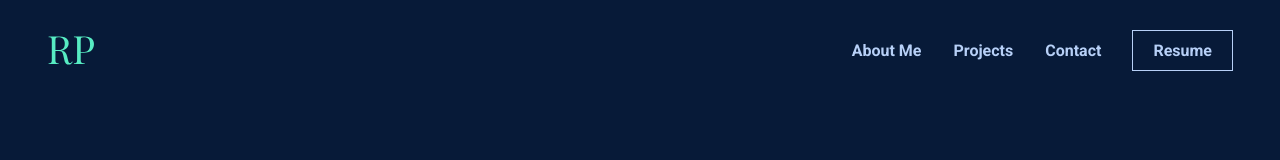
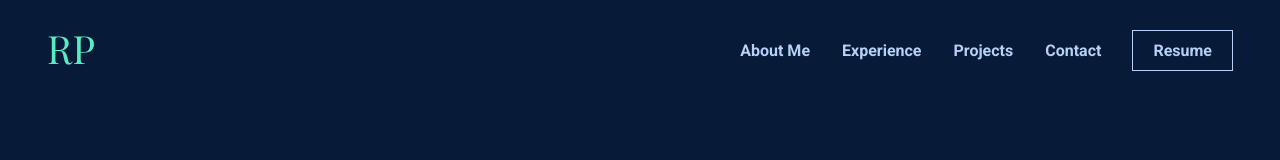
Before and after one commit to RudraPatel2003/rudrapatel, a Next.js app: page / in a window 1280 px wide. Shown: the top 160 px of the page. Built offline with nearby package versions, Linux system fonts and the light colour scheme.

Commit message:
Adds experience to navbar

```diff
--- a/src/components/NavBar.js
+++ b/src/components/NavBar.js
@@ -178,6 +178,11 @@ export default function NavBar() {
             </Link>
           </li>
           <li>
+            <Link href="/#experience">
+              <a onClick={closeHamburgerMenu}>Experience</a>
+            </Link>
+          </li>
+          <li>
             <Link href="/#projects">
               <a onClick={closeHamburgerMenu}>Projects</a>
             </Link>
```
